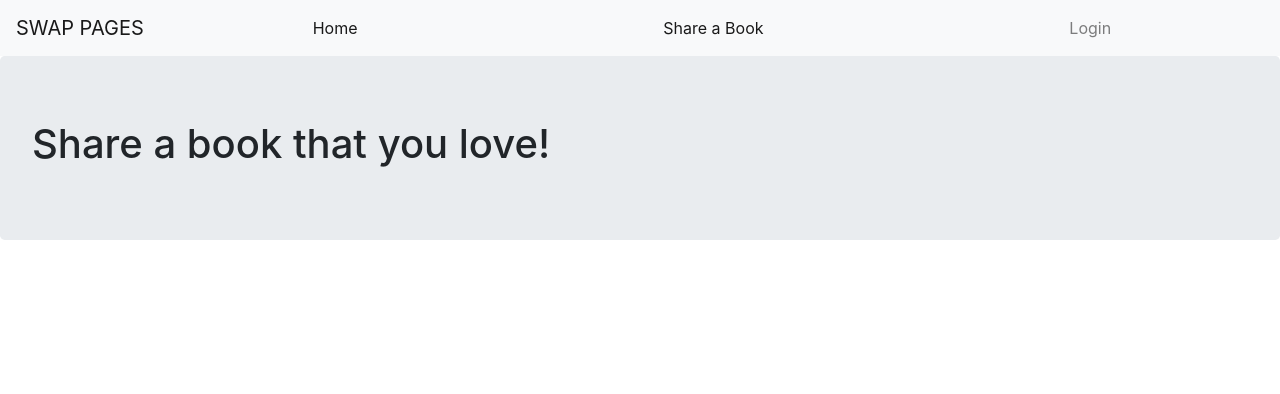
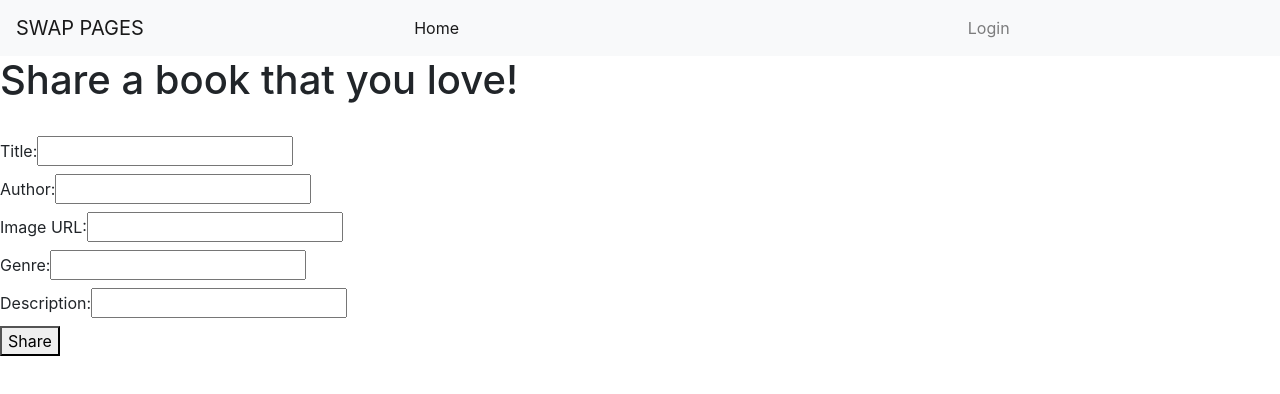
Before and after one commit to firefly017/Swap-pages-frontend, a React (Create React App) app: page /share in a window 1280 px wide. Shown: the top 394 px of the page. Built offline with nearby package versions, Linux system fonts and the light colour scheme; no server answers.

Commit message:
setting up "Share a book" page

```diff
--- a/src/App.js
+++ b/src/App.js
@@ -9,22 +9,23 @@ import SignUp from "./pages/SignUp";
 import Login from "./pages/Login";
 import Home from "./pages/Home";
 import DetailPage from "./pages/DetailPage";
+import Share from "./pages/Share";
 
 import { useDispatch, useSelector } from "react-redux";
 import { selectAppLoading } from "./store/appState/selectors";
 import { getUserWithStoredToken } from "./store/user/actions";
-import { Jumbotron } from "react-bootstrap";
+// import { Jumbotron } from "react-bootstrap";
 
 // const Home = () => (
 //   <Jumbotron>
 //     <h1>SWAP PAGES</h1>
 //   </Jumbotron>
 // );
-const Share = () => (
-  <Jumbotron>
-    <h1>Share a book that you love!</h1>
-  </Jumbotron>
-);
+// const Share = () => (
+//   <Jumbotron>
+//     <h1>Share a book that you love!</h1>
+//   </Jumbotron>
+// );
 
 function App() {
   const dispatch = useDispatch();
--- a/src/components/DetailCard/index.js
+++ b/src/components/DetailCard/index.js
@@ -7,7 +7,10 @@ export default function DetailCard(props) {
       <h3>{props.author}</h3>
       <img src={props.imageUrl} alt="book" />
       <br />
+      <h4>Genre: {props.genre}</h4>
+      <h4>ISBN: {props.ISBN}</h4>
       <br />
+      <p>Description: {props.description}</p>
 
       <button type="button">Borrow </button>
     </div>
--- a/src/components/Navigation/LoggedIn.js
+++ b/src/components/Navigation/LoggedIn.js
@@ -4,12 +4,14 @@ import { logOut } from "../../store/user/actions";
 import Button from "react-bootstrap/Button";
 import { selectUser } from "../../store/user/selectors";
 import Nav from "react-bootstrap/Nav";
+import NavbarItem from "./NavbarItem";
 
 export default function LoggedIn() {
   const dispatch = useDispatch();
   const user = useSelector(selectUser);
   return (
     <>
+      <NavbarItem path="/share" linkText="Share a book that you love!" />
       <Nav.Item style={{ padding: ".5rem 1rem" }}>{user.email}</Nav.Item>
       <Button onClick={() => dispatch(logOut())}>Logout</Button>
     </>
--- a/src/components/Navigation/index.js
+++ b/src/components/Navigation/index.js
@@ -22,7 +22,7 @@ export default function Navigation() {
       <Navbar.Collapse id="basic-navbar-nav">
         <Nav style={{ width: "100%" }} fill>
           <NavbarItem path="/" linkText="Home" />
-          <NavbarItem path="/share" linkText="Share a Book" />
+
           {loginLogoutControls}
         </Nav>
       </Navbar.Collapse>
--- /dev/null
+++ b/src/pages/Share/index.js
@@ -0,0 +1,38 @@
+import React from "react";
+
+export default function Share() {
+  return (
+    <div>
+      <h1>Share a book that you love!</h1>
+      <br />
+      <form>
+        <label>
+          Title:
+          <input type="text" name="name" />
+        </label>
+        <br />
+        <label>
+          Author:
+          <input type="text" name="author" />
+        </label>
+        <br />
+        <label>
+          Image URL:
+          <input type="url" name="img url" />
+        </label>
+        <br />
+        <label>
+          Genre:
+          <input type="text" name="genre" />
+        </label>
+        <br />
+        <label>
+          Description:
+          <input type="text" name="short description" />
+        </label>
+        <br />
+        <button type="button"> Share </button>
+      </form>
+    </div>
+  );
+}
```
